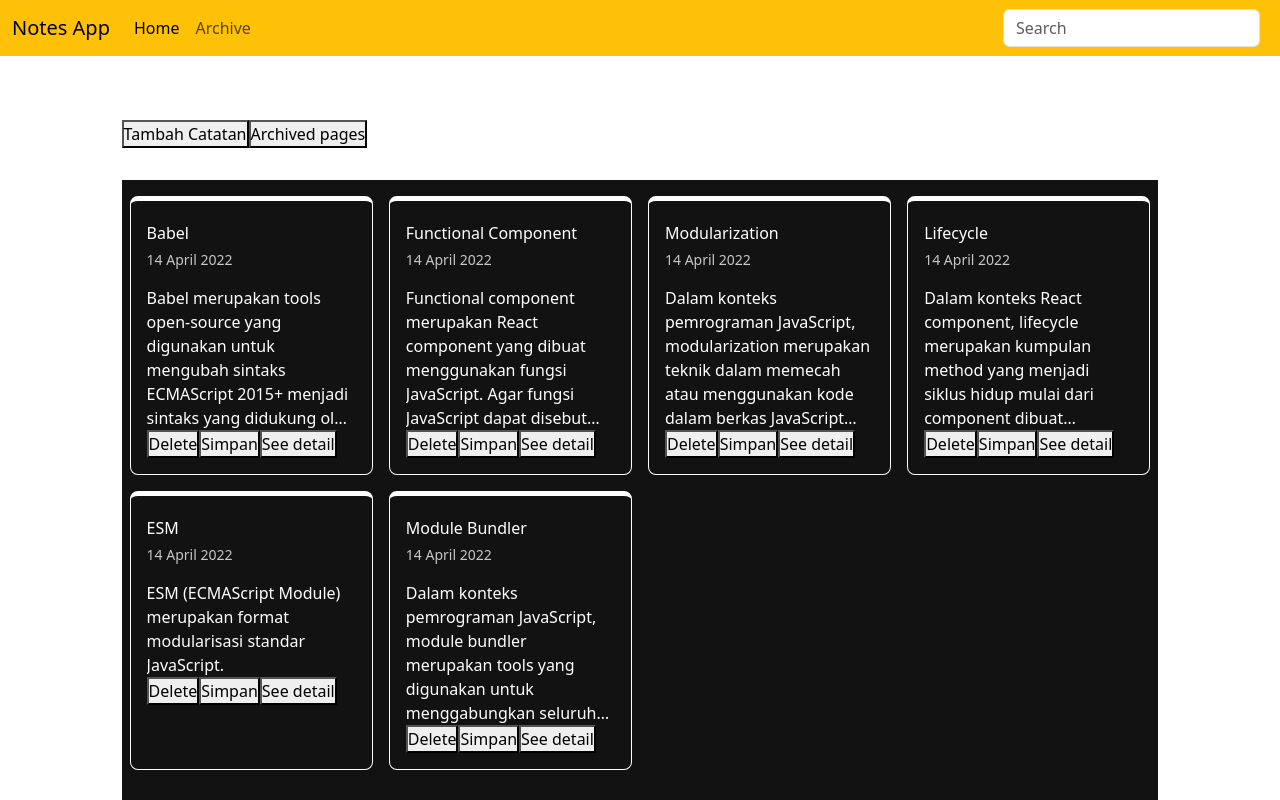
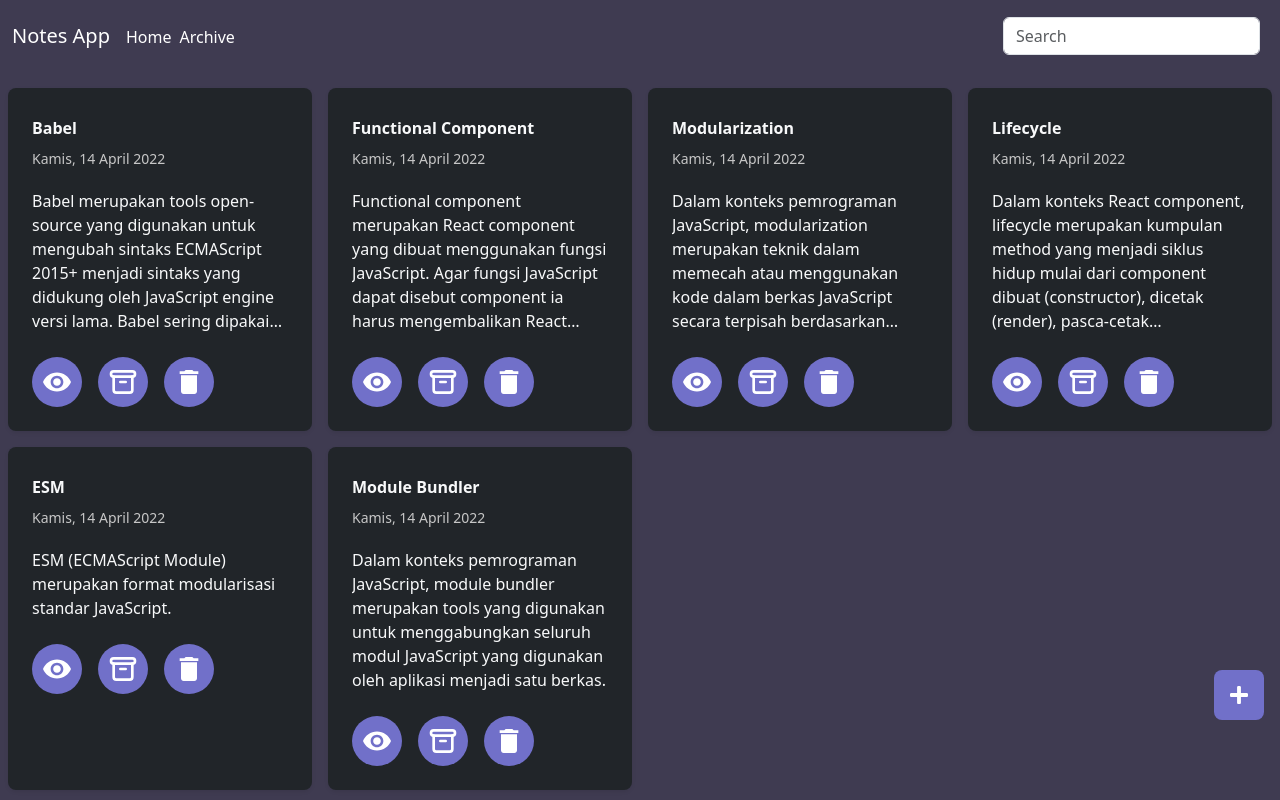
Before and after one commit to kiwi-ui/personal-notes-app-starter, a React (Vite) app: page / in a window 1280 px wide. Shown: the top 800 px of the page. Built offline with nearby package versions, Linux system fonts and the light colour scheme.

Commit message:
refactor some code

```diff
--- a/package.json
+++ b/package.json
@@ -13,6 +13,7 @@
     "prop-types": "^15.8.1",
     "react": "^18.2.0",
     "react-dom": "^18.2.0",
+    "react-icons": "^5.5.0",
     "react-router-dom": "^7.5.3"
   },
   "devDependencies": {
--- a/src/App.jsx
+++ b/src/App.jsx
@@ -1,12 +1,12 @@
-import React, { useEffect, useState } from 'react';
+import { useEffect, useState } from 'react';
 import HomePage from './pages/HomePage';
 import DetailPage from './pages/DetailPage';
-import { Route, Routes } from 'react-router-dom';
+import { Link, Route, Routes } from 'react-router-dom';
 import ArchivePage from './pages/ArchivePage';
 import AddNotePage from './pages/AddNotePage';
 import NotFoundPage from './pages/NotFoundPage';
 import SearchBar from './components/SearchBar/SearchBar';
-import { archiveNote, deleteNote, getActiveNotes } from './utils/local-data';
+import { archiveNote, deleteNote, getActiveNotes, getArchivedNotes } from './utils/local-data';
 import { useNavigate, useSearchParams } from 'react-router-dom';
 
 
@@ -25,49 +25,54 @@ function App() {
       );
 
       setNotes(filteredNotes);
+      console.log(notes)
     } else {
       setNotes(activeNotes);
     }
-  }, [keyword])
+  }, [keyword]);
 
   const handleSearch = (query) => {
-    setSearchParams({keyword: query});
-  }
+    setSearchParams({ keyword: query });
+  };
 
   const handleGetDetailed = (id) => {
     navigate(`/detail/${ id }`);
-  }
+  };
 
   const handleDeleteNote = (id) => {
     const confirmDelete = window.confirm('Yakin ingin menghapus catatan ini?');
+
     if(confirmDelete){
       deleteNote(id);
       setNotes(getActiveNotes());
     }
-  }
+  };
 
   const handleArchive = (id) => {
     archiveNote(id);
     setNotes(getActiveNotes());
-  }
+  };
 
   return (
     <>
-        <nav className="navbar navbar-expand-lg bg-warning">
+        <nav className="navbar navbar-expand-lg py-3">
             <div className="container-fluid">
-                <a className="navbar-brand">Notes App</a>
-                <button className="navbar-toggler" type="button" data-bs-toggle="collapse" data-bs-target="#navbarNavAltMarkup" aria-controls="navbarNavAltMarkup" aria-expanded="false" aria-label="Toggle navigation">
+                <a className="text-white navbar-brand">Notes App</a>
+                <button className="bg-white navbar-toggler" type="button" data-bs-toggle="collapse" data-bs-target="#navbarNavAltMarkup" aria-controls="navbarNavAltMarkup" aria-expanded="false" aria-label="Toggle navigation">
                     <span className="navbar-toggler-icon"></span>
                 </button>
 
-                <div className="collapse navbar-collapse" id="navbarNavAltMarkup">
-                    <div className="navbar-nav">
-                        <a className="nav-link active" aria-current="page" href="#">Home</a>
-                        <a className="nav-link" href="#">Archive</a>
+                <div className="collapse navbar-collapse justify-content-between" id="navbarNavAltMarkup">
+                    <ul className=" nav nav-underline gap-2">
+                        <li className="nav-item">
+                            <Link className="pb-1 text-white nav-link text-decoration-none" to="/">Home</Link>
+                        </li>
+                        <li className="nav-item">
+                            <Link className="pb-1 text-white nav-link text-decoration-none" to="/archive">Archive</Link>
+                        </li>
+                    </ul>
+                    <SearchBar onSearch={ handleSearch }/>
                 </div>
-                </div>
-
-                <SearchBar />
             </div>
         </nav>
 
@@ -89,13 +94,15 @@ function App() {
                   }
                 />
                 <Route path='/detail/:id' element={ <DetailPage /> }/>
-                <Route path='/archive' element={ <ArchivePage /> } />
-                <Route path='/note/new' element={ <AddNotePage /> } />
+                <Route path='/archive' element={ <ArchivePage keyword = { keyword } /> } />
+                <Route path='/note/new' element={ <AddNotePage setNotes = { setNotes } /> } />
                 <Route path='*' element={ <NotFoundPage /> } />
             </Routes>
         </main>
 
-        <footer></footer>
+        <footer className="bg-dark text-white bottom-0 py-3 position-relative w-100 d-flex">
+            <p className="mb-0 text-center w-100">© {new Date().getFullYear()} Yusni Anggara. All rights reserved.</p>
+        </footer>
     </>
   );
 }
--- a/src/components/SearchBar/SearchBar.jsx
+++ b/src/components/SearchBar/SearchBar.jsx
@@ -2,7 +2,6 @@ import React, { useState } from 'react';
 
 const SearchBar = ({ onSearch }) => {
   const [searchTerm, setSearchTerm] = useState('');
-
   const handleInputChange = (event) => {
     setSearchTerm(event.target.value);
     onSearch(event.target.value);
--- a/src/index.jsx
+++ b/src/index.jsx
@@ -5,6 +5,7 @@ import App from './App';
 import './styles/style.css';
 import { BrowserRouter } from 'react-router-dom';
 import '../node_modules/bootstrap/dist/css/bootstrap.css';
+import '../node_modules/bootstrap/dist/js/bootstrap';
 
 const root = createRoot(document.getElementById('root'));
 root.render(
--- a/src/pages/AddNotePage/index.jsx
+++ b/src/pages/AddNotePage/index.jsx
@@ -1,9 +1,8 @@
-import React, { useState } from 'react'
-import { addNote } from '../../utils/local-data';
+import { useState } from 'react'
+import { addNote, getActiveNotes } from '../../utils/local-data';
 import { useNavigate } from 'react-router-dom';
 
-const AddNotePage = () => {
-    const navigate = useNavigate();
+const AddNotePage = ({ setNotes }) => {
   const [formData, setFormData] = useState({
       title: '',
       body: ''
@@ -17,16 +16,28 @@ const AddNotePage = () => {
   };
   const handleAddNote = (event) => {
       event.preventDefault();
+      const activeNotes = getActiveNotes();
+      if (!formData.title || !formData.body) {
+        alert('Judul dan isi harus diisi');
+        return;
+      }else {
         addNote(formData);
-        navigate('/');
+        setNotes([...activeNotes, formData]);
+        setFormData({
+          title: '',
+          body: ''
+        })
+      }
   }
 
   return (
-    <div>
+    <section className="text-white app-container d-flex flex-column justify-content-center w-75 mx-auto">
+        <h1 className="text-center mb-3">Tambah Catatan</h1>
         <form onSubmit={ handleAddNote }>
-        <div>
-          <label htmlFor="title">judul</label>
+            <div className="mb-3">
+                <label className="form-label mb-2" for="title">Judul</label>
                 <input
+                    className="form-control"
                     type="text"
                     id="title"
                     name="title"
@@ -35,19 +46,21 @@ const AddNotePage = () => {
                 />
             </div>
 
-        <div>
-          <label htmlFor="body">isi</label>
+            <div className="mb-3">
+                <label className="form-label mb-2" for="body">Isi</label>
                 <textarea
+                    className="form-control"
                     id="body"
                     name="body"
                     value={ formData.body }
                     onChange={ handleChange }
+                    rows="3"
                 />
             </div>
 
-        <button type="submit">submit</button>
+            <button className="btn-sbmt btn text-white fw-semibold" type="submit">Submit</button>
         </form>
-    </div>
+    </section>
   );
 };
 
--- a/src/pages/ArchivePage/index.jsx
+++ b/src/pages/ArchivePage/index.jsx
@@ -1,48 +1,60 @@
-import React, { useEffect, useState } from 'react'
-import { archiveNote, getActiveNotes, getArchivedNotes, unarchiveNote } from '../../utils/local-data';
-import { useNavigate } from 'react-router-dom';
+import { useEffect, useState } from 'react'
+import { getArchivedNotes, unarchiveNote } from '../../utils/local-data';
+import { TbArchiveOff } from 'react-icons/tb';
+import { showFormattedDate } from '../../utils';
 
-const ArchivePage = () => {
-    const [archivedNote, setArchivedNote] = useState([])
-    const navigate = useNavigate();
+const ArchivePage = ({ keyword }) => {
+  const [archivedNotes, setArchivedNotes] = useState([])
+
   useEffect(() => {
-        setArchivedNote(getArchivedNotes());
-        console.log(getArchivedNotes());
-    }, [])
+    const a = getArchivedNotes()
+    if (keyword){
+      const filteredNotes = a.filter((note) =>
+      note.title.toLowerCase().includes(keyword.toLowerCase()) ||
+      note.body.toLowerCase().includes(keyword.toLowerCase())
+    );
+    console.log(filteredNotes)
+    setArchivedNotes(filteredNotes);
+    } else {
+      setArchivedNotes(getArchivedNotes());
+    }
+  }, [keyword])
 
   const handleUnarchive = (id) => {
       unarchiveNote(id);
-        setArchivedNote(getArchivedNotes());
+      setArchivedNotes(getArchivedNotes());
   }
+
   return (
-    <>
-        <div onClick={() => navigate('/')}>back</div>
-        {
-         archivedNote.map((note,index) =>
+      <section className="app-container d-flex align-items-center p-5">
+        { archivedNotes.length ?
+          <div className="notes-list">
+            { archivedNotes.map((note, index) =>
               (
-            <div key={ index } className="note-item">
+                <div key={ index } className="notes-item bg-dark container text-white p-5">
                     <div className="note-item__title">
                       { note.title }
                     </div>
 
                     <div className="note-item__createdAt">
-                    {
-                        new Date(note.createdAt).toLocaleDateString("id-ID", {
-                            day: "numeric",
-                            month: "long",
-                            year: "numeric"
-                        })
-                    }
+                      { showFormattedDate(note.createdAt) }
                     </div>
 
-                <div className="note-item__body">
+                    <div className="note-item__body mb-4">
                       { note.body }
                     </div>
-                <button type="button" onClick={ () => handleUnarchive(note.id) }>Unarchive</button>
+                    <button className="action" type="button" onClick={ () => handleUnarchive(note.id) }><TbArchiveOff /></button>
                 </div>
               ))
             }
-    </>
+          </div>
+          :
+          <div className="note-list-empty position-absolute top-50 start-50">
+              <p className="text-white">"Tidak ada catatan"</p>
+          </div>
+        }
+
+      </section>
   )
 }
 
--- a/src/pages/DetailPage/index.jsx
+++ b/src/pages/DetailPage/index.jsx
@@ -1,42 +1,28 @@
-import React from 'react'
+import { showFormattedDate } from '../../utils';
 import { getNote } from '../../utils/local-data'
 import { useNavigate, useParams } from 'react-router-dom'
 
 const DetailPage = () => {
   const { id } = useParams();
   const note = getNote(id);
-  const navigate = useNavigate();
 
   return (
-    <>
-    <button type='button' onClick={ () => navigate('/') }>X</button>
-    { note ?
-        <div className="note-item">
-            <div className="note-item__title">
-             { note.title }
+    <section className="text-white app-container d-flex flex-column justify-content-center">
+        <div className="detail-page w-75">
+            <div className="detail-page__title">
+              { note.title }
             </div>
 
-            <div className="note-item__createdAt">
-              {
-                new Date(note.createdAt).toLocaleDateString("id-ID", {
-                  day: "numeric",
-                  month: "long",
-                  year: "numeric"
-                })
-              }
+            <div className="detail-page__createdAt">
+              { showFormattedDate(note.createdAt) }
             </div>
 
-            <div className="note-item__body">
+            <div className="detail-page__body">
               { note.body }
             </div>
         </div>
-      :
-      <div className="note-list-empty">
-          <p className="p">"Tidak ada catatan"</p>
-      </div>
-    }
-    </>
+    </section>
   )
 }
 
-export default DetailPage
+export default DetailPage;
--- a/src/pages/HomePage/index.jsx
+++ b/src/pages/HomePage/index.jsx
@@ -1,102 +1,47 @@
-import React, { useEffect, useState } from 'react';
-import SearchBar from '../../components/SearchBar/SearchBar';
-import { useNavigate } from 'react-router-dom';
+import { FaPlus } from 'react-icons/fa';
+import { IoMdEye } from 'react-icons/io';
+import { MdDelete } from 'react-icons/md';
+import { TbArchive } from 'react-icons/tb';
+import { Link } from 'react-router-dom';
+import { showFormattedDate } from '../../utils';
 
-const HomePage = ({ notes, setNotes, setParams, handleSearch, handleGetDetailed, handleDeleteNote, handleArchive, navigate } ) => {
-//   const [notes, setNotes] = useState([]);
-//   const [searchParams, setSearchParams] = useSearchParams();
-//   const keyword = searchParams.get('keyword' || '');
-//   const navigate = useNavigate();
-
-//   useEffect(() => {
-// 	const activeNotes = getActiveNotes();
-// 	  if (keyword) {
-// 		const filteredNotes = activeNotes.filter((note) =>
-// 		  note.title.toLowerCase().includes(keyword.toLowerCase()) ||
-// 		  note.body.toLowerCase().includes(keyword.toLowerCase())
-// 		);
-// 		setNotes(filteredNotes);
-// 	  } else {
-// 		setNotes(activeNotes);
-// 	  }
-//   }, [keyword])
-
-
-//   const handleSearch = (query) => {
-// 	setSearchParams({keyword: query});
-//   }
-
-//   const handleGetDetailed = (id) => {
-// 	navigate(`/detail/${ id }`);
-//   }
-
-//   const handleDeleteNote = (id) => {
-// 	const confirmDelete = window.confirm('Yakin ingin menghapus catatan ini?');
-// 	if(confirmDelete){
-// 	  deleteNote(id);
-// 	  setNotes(getActiveNotes());
-// 	}
-//   }
-
-//   const handleArchive = (id) => {
-// 	archiveNote(id);
-// 	setNotes(getActiveNotes());
-//   }
-
+const HomePage = ({ notes, handleGetDetailed, handleDeleteNote, handleArchive } ) => {
   return (
-	<>
-		{/* <header></header> */}
-		<main className="main">
-			<button type="button" onClick={ () => navigate('/notes/new')}>Tambah Catatan</button>
-			<button type="button" onClick={ () => navigate('/archive') }>Archived pages</button>
-			{/* <SearchBar onSearch={ handleSearch }/> */}
-
-			<div className="app-container body">
-				{
-					notes.length ?
+    <section className="app-container">
+      { notes.length ?
         <div className="notes-list">
-							{
-								notes.map((note) =>
-									{
-										return (
-											<div key={ note.id } className="note-item">
-												<div className="note-item__title">
+          { notes.map((note, index) =>
+            { return (
+              <div key={ index} className="notes-item card bg-dark text-light p-4 shadow-sm rounded-3 border-0 g-4">
+                  <div className="fw-bold note-item__title">
                     { note.title }
                   </div>
 
                   <div className="note-item__createdAt">
-													{
-														new Date(note.createdAt).toLocaleDateString("id-ID", {
-															day: "numeric",
-															month: "long",
-															year: "numeric"
+                    { showFormattedDate(note.createdAt) }
+                  </div>
+
+                  <div className="note-item__body mb-4">
+                    { note.body }
+                  </div>
+
+                  <div className="d-flex flex-row gap-3">
+                      <button type="button" className="action" data-bs-toggle="tooltip" data-bs-placement="top" title="Detail notes" onClick={ () => handleGetDetailed(note.id) }><IoMdEye color='white'/></button>
+                      <button type="button" className="action" data-bs-toggle="tooltip" data-bs-placement="top" title="Archive note" onClick={ () => handleArchive(note.id) }><TbArchive color='white'/></button>
+                      <button type="button" className="action" data-bs-toggle="tooltip" data-bs-placement="top" title="Delete notes" onClick={ () => handleDeleteNote(note.id) }><MdDelete color='white'/></button>
+                  </div>
+                </div>
+              )
             })
           }
         </div>
-
-												<div className="note-item__body">
-													{ note.body }
-												</div>
-
-												<button type="button" onClick={ () => handleDeleteNote(note.id) }>Delete</button>
-												<button type="button" onClick={ () => handleArchive(note.id) }>Simpan</button>
-												<button type="button" onClick={ () => handleGetDetailed(note.id) }>See detail</button>
-											</div>
-										)
-									}
-								)
-							}
-						</div>
-
         :
-
-						<div className="note-list-empty">
-							<p className="p">"Tidak ada catatan"</p>
+        <div className="note-list-empty position-absolute top-50 start-50">
+            <p className="text-white">"Tidak ada catatan"</p>
         </div>
       }
-			</div>
-		</main>
-	</>
+        <Link type="button" className=" d-flex  p-3 rounded-3 position-sticky btn-add float-end me-3 action" to="/note/new"><FaPlus /></Link>
+    </section>
   )
 }
 
--- a/src/pages/NotFoundPage/index.jsx
+++ b/src/pages/NotFoundPage/index.jsx
@@ -1,5 +1,3 @@
-import React from 'react';
-
 const NotFoundPage = () => {
   return (
     <div>
--- a/src/styles/style.css
+++ b/src/styles/style.css
@@ -1,12 +1,12 @@
 :root {
-  --primary: #BB86FC;
+  --primary: #7170c9;
   --primary-variant: #3700B3;
   --secondary: #03DAC6;
-  --background: #121212;
+  --background: #3f3b51;
   --surface: #121212;
   --error: #CF6679;
   --warning: #F39C12;
-  --on-background: #FFFFFF;
+  --on-background: #1f1d2c;
   --on-background-grey: #c7c7c7;
   --on-surface: #FFFFFF;
 }
@@ -32,11 +32,11 @@ a {
 
 body {
   font-family: 'Inter', sans-serif;
+  background-color: var(--background) !important;
 }
 
 .app-container {
   color: var(--on-background);
-  background-color: var(--background);
   min-height: 100vh;
   transition: all ease-in-out 0.5s;
 }
@@ -58,16 +58,12 @@ header .navigation ul li {
   font-size: 24px;
   margin: 0 8px;
 }
-
-main {
-  margin: 0 auto;
-  padding: 32px 0;
-  width: 90%;
-  max-width: 1200px;
+nav {
+  background: var(--background);
+  color: white !important;
 }
 
 .notes-list {
-  margin-top: 32px;
   display: grid;
   grid-template-columns: 1fr;
   gap: 16px;
@@ -148,8 +144,8 @@ main {
   width: 50px;
   height: 50px;
   border-radius: 50px;
-  background-color: var(--on-background);
-  color: var(--background);
+  background-color: var(--primary);
+  color: white;
   padding: 8px;
   cursor: pointer;
 }
@@ -290,3 +286,12 @@ main {
     grid-template-columns: repeat(4, 1fr);
   }
 }
+
+.btn-add{
+  bottom: 10vh;
+  width: 50px;
+}
+
+.btn-sbmt {
+  background-color: var(--primary) !important;
+}
```
Also changed, not shown: src/components/Modal/FormAddNewNote.jsx (deleted, +0 -41 lines), index.html (indentation only), 1 other file (tests, documents, lock files or other folders). Lines whose indentation alone changed are shown as unchanged.
